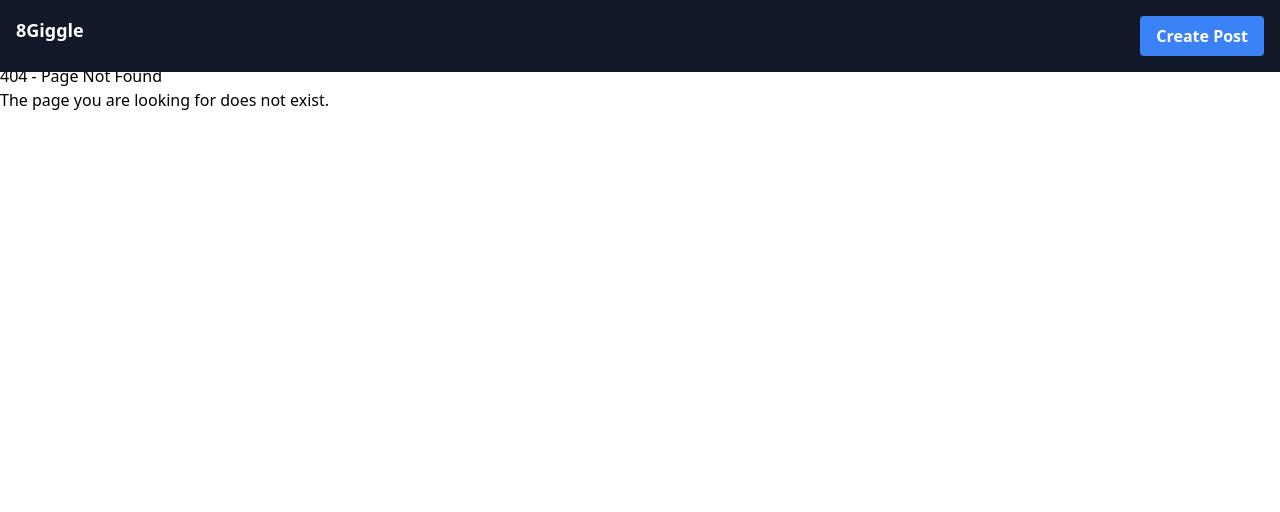
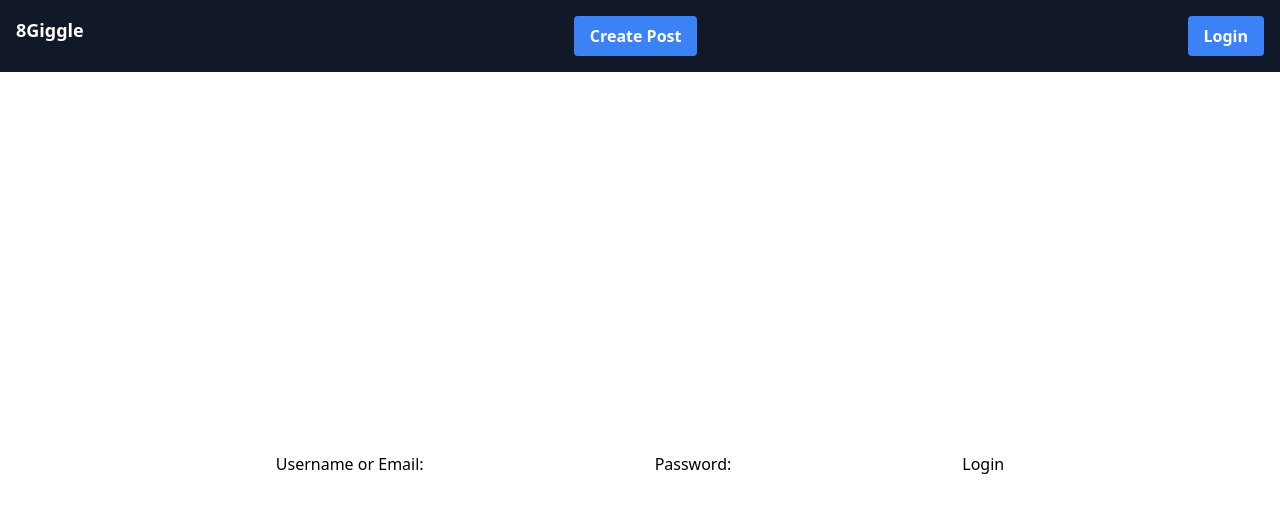
Before and after one commit to BramLippens/8giggle-client, a React (Create React App) app: page /login in a window 1280 px wide. Before the commit this address had no page. Shown: the top 512 px of the page. Built offline with nearby package versions, Linux system fonts and the light colour scheme; the HTML template or start-up script is replaced by a standard one.

Commit message:
start login/register

```diff
--- a/src/App.js
+++ b/src/App.js
@@ -8,6 +8,7 @@ import Home from './pages/Home';
 import Layout from './pages/Layout';
 import NoPage from './pages/NoPage';
 import CreatePost from './pages/CreatePost';
+import LoginPage from './pages/LoginPage';
 
 export default function App() {
   return (
@@ -16,6 +17,7 @@ export default function App() {
       <Route path='/' element={<Layout />}>
         <Route index element={<Home />} />
         <Route path='/create-post' element={<CreatePost />} />
+        <Route path='/login' element={<LoginPage />} />
         <Route path='*' element={<NoPage />} />
       </Route>
     </Routes>
--- /dev/null
+++ b/src/components/authentications/Login.jsx
@@ -0,0 +1,27 @@
+import React, { useState } from 'react';
+
+function Login() {
+    const [usernameOrEmail, setUsernameOrEmail] = useState('');
+    const [password, setPassword] = useState('');
+
+    const handleSubmit = (event) => {
+        event.preventDefault();
+        // handle login logic here
+    };
+
+    return (
+        <form onSubmit={handleSubmit}>
+            <label>
+                Username or Email:
+                <input type="text" value={usernameOrEmail} onChange={(event) => setUsernameOrEmail(event.target.value)} />
+            </label>
+            <label>
+                Password:
+                <input type="password" value={password} onChange={(event) => setPassword(event.target.value)} />
+            </label>
+            <button type="submit">Login</button>
+        </form>
+    );
+}
+
+export default Login;
--- /dev/null
+++ b/src/components/authentications/Register.jsx
@@ -0,0 +1,44 @@
+import React, { useState } from 'react';
+
+const Register = () => {
+    const [username, setUsername] = useState('');
+    const [email, setEmail] = useState('');
+    const [password, setPassword] = useState('');
+    const [confirmPassword, setConfirmPassword] = useState('');
+    const [errorMessage, setErrorMessage] = useState('');
+
+    const handleSubmit = (event) => {
+        event.preventDefault();
+        if (password !== confirmPassword) {
+            setErrorMessage('Passwords do not match');
+            return;
+        }
+        setErrorMessage('');
+        // handle form submission here
+    };
+
+    return (
+        <form onSubmit={handleSubmit}>
+            <label>
+                Username:
+                <input type="text" value={username} onChange={(event) => setUsername(event.target.value)} />
+            </label>
+            <label>
+                Email:
+                <input type="email" value={email} onChange={(event) => setEmail(event.target.value)} />
+            </label>
+            <label>
+                Password:
+                <input type="password" value={password} onChange={(event) => setPassword(event.target.value)} />
+            </label>
+            <label>
+                Confirm Password:
+                <input type="password" value={confirmPassword} onChange={(event) => setConfirmPassword(event.target.value)} />
+            </label>
+            {errorMessage && <p>{errorMessage}</p>}
+            <button type="submit">Register</button>
+        </form>
+    );
+};
+
+export default Register;
--- a/src/pages/Layout.jsx
+++ b/src/pages/Layout.jsx
@@ -16,6 +16,13 @@ const Layout = () => {
               </button>
             </Link>
           </li>
+          <li>
+            <Link to="/login">
+              <button className="bg-blue-500 hover:bg-blue-700 text-white font-bold py-2 px-4 rounded">
+                Login
+              </button>
+            </Link>
+          </li>
         </ul>
       </nav>
 
--- /dev/null
+++ b/src/pages/LoginPage.jsx
@@ -0,0 +1,12 @@
+import React from 'react';
+import Login from '../components/authentications/Login';
+
+const LoginPage = () => {
+    return (
+        <div className="flex flex-col items-center justify-center min-h-screen py-2">
+            <Login />
+        </div>
+    );
+};
+
+export default LoginPage;
```
